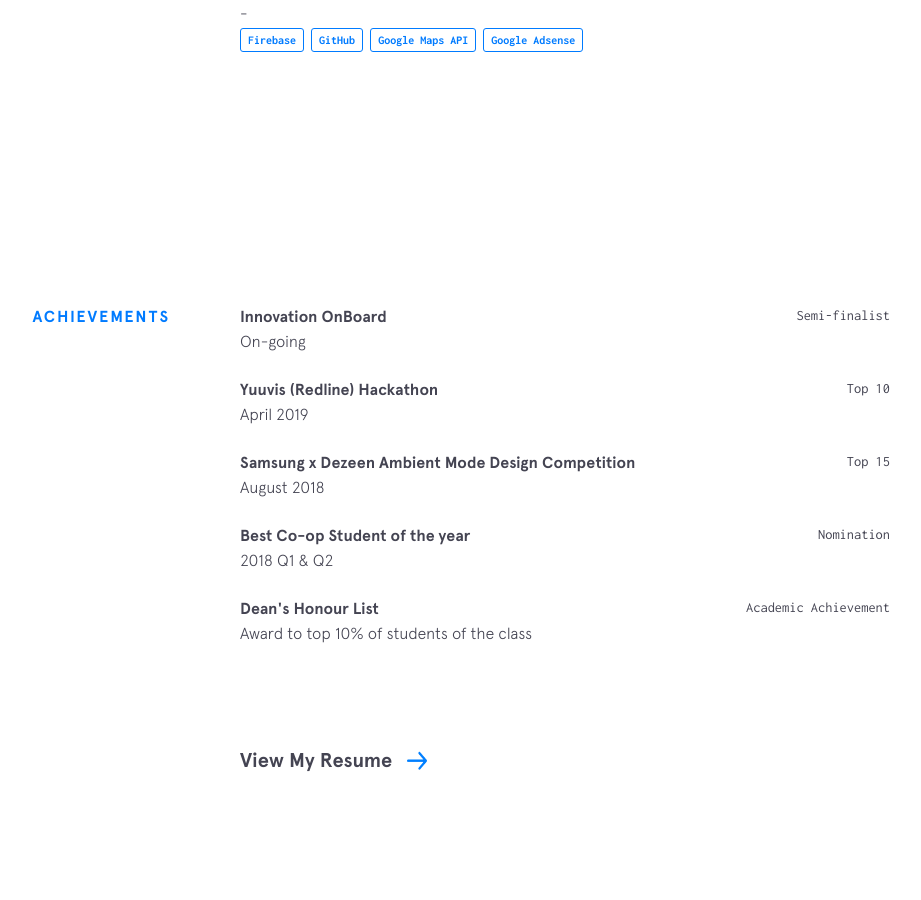
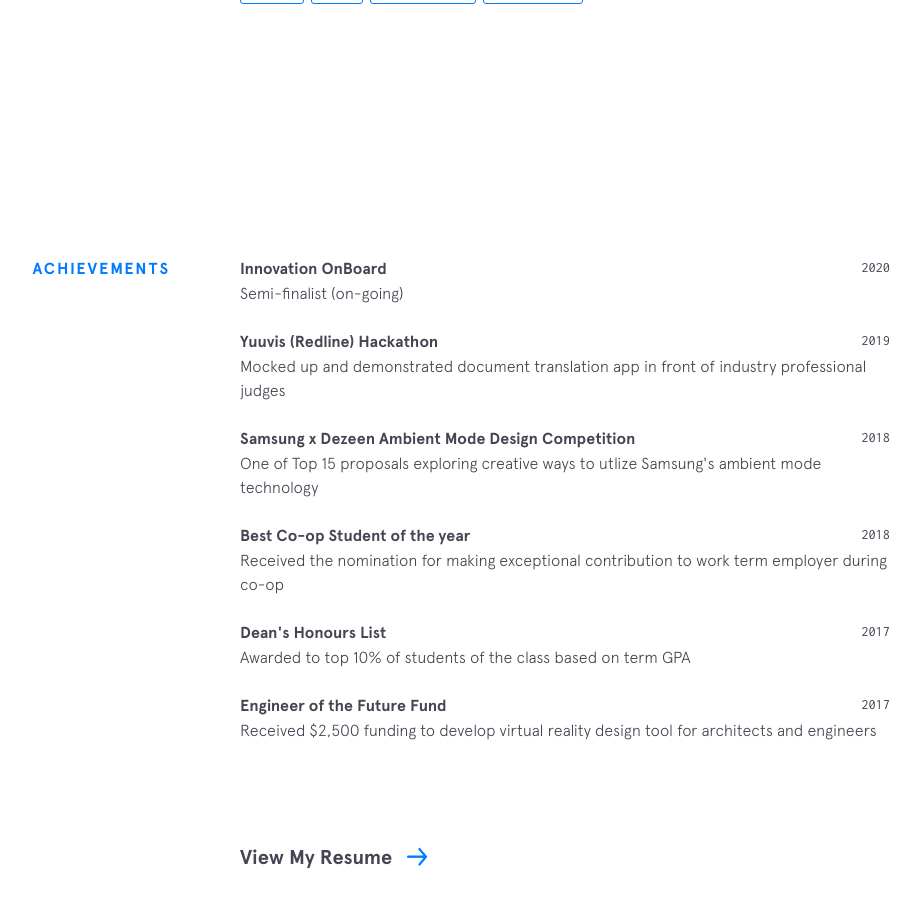
Before and after one commit to bennettoh/website-2020, a Jekyll site: the page built from index.html, in a window 1280 px wide and 900 px high, scrolled down 2289 px. Shown: the whole window, without its empty margins (210-1131 px from the left). Built offline with Jekyll 4.4.1, drawn with Linux system fonts in a browser that asks for light colours; nearby versions of some CDN libraries; some of the changed text lies outside the part shown.

Commit message:
updated contents

```diff
--- a/_data/experience.yml
+++ b/_data/experience.yml
@@ -1,24 +1,29 @@
 - company: Innovation OnBoard
-  url: https://www.upstatement.com/
-  time: Semi-finalist
-  position: On-going
+  url: https://www.innovationonboard.ca/
+  time: 2020
+  position: Semi-finalist (on-going)
 
 - company: Yuuvis (Redline) Hackathon
-  url: https://www.upstatement.com/
-  time: Top 10
-  position: April 2019
+  url: https://yuuvis.com/events/
+  time: 2019
+  position: Mocked up and demonstrated document translation app in front of industry professional judges
 
 - company: Samsung x Dezeen Ambient Mode Design Competition
-  url: https://web.northeastern.edu/scout/
-  time: Top 15
-  position: August 2018
+  url: https://www.dezeen.com/2018/08/20/top-15-designs-dezeen-samsung-tv-ambient-mode-competition/
+  time: 2018
+  position: One of Top 15 proposals exploring creative ways to utlize Samsung's ambient mode technology
 
 - company: Best Co-op Student of the year
-  url: https://www.apple.com/music/
-  time: Nomination
-  position: 2018 Q1 & Q2
+  url: https://uwaterloo.ca/co-operative-education/co-op-student-awards/co-op-student-year-awards
+  time: 2018
+  position: Received the nomination for making exceptional contribution to work term employer during co-op
 
-- company: Dean's Honour List
-  url: https://web.northeastern.edu/scout/
-  time: Academic Achievement
-  position: Award to top 10% of students of the class
+- company: Dean's Honours List
+  url: https://uwaterloo.ca/systems-design-engineering/deans-honours-list
+  time: 2017
+  position: Awarded to top 10% of students of the class based on term GPA
+
+- company: Engineer of the Future Fund
+  url: https://uwaterloo.ca/engineering/entrepreneurship/funding/engineer-future-trust
+  time: 2017
+  position: Received $2,500 funding to develop virtual reality design tool for architects and engineers
--- a/_includes/background.html
+++ b/_includes/background.html
@@ -21,6 +21,6 @@
       or crossing off another item on my bucket list.
     </p>
 
-    <!-- {% include employment-status.html %} -->
+    {% include employment-status.html %}
   </div>
 </section>
--- a/_includes/footer.html
+++ b/_includes/footer.html
@@ -1,7 +1,7 @@
 <footer class="footer">
   <div class="footer__copyright">
     <div class="top">
-      <span>This Jekyll Theme is Designed &amp; Developed by</span>
+      <span>Jekyll Theme Developed by</span>
     </div>
     <div class="bottom">
       <span>Brittany Chiang!</span>
--- a/_includes/skills.html
+++ b/_includes/skills.html
@@ -8,14 +8,6 @@
         <ul>
           {% for language in site.data.skills.languages %}
           <li class="skillz__category__item">{{language.item}}</li>
-          {% endfor %}
-        </ul>
-      </div>
-      <div class="skillz__category">
-        <div class="skillz__category__label">Frameworks</div>
-        <ul>
-          {% for framework in site.data.skills.frameworks %}
-          <li class="skillz__category__item">{{framework.item}}</li>
           {% endfor %}
         </ul>
       </div>
@@ -35,6 +27,14 @@
           {% endfor %}
         </ul>
       </div>
+      <div class="skillz__category">
+        <div class="skillz__category__label">Learning</div>
+        <ul>
+          {% for framework in site.data.skills.learning %}
+          <li class="skillz__category__item">{{framework.item}}</li>
+          {% endfor %}
+        </ul>
+      </div>
     </div>
   </div>
 </section>
--- a/index.html
+++ b/index.html
@@ -12,5 +12,5 @@ layout: default
   {% include experience.html %}
   {% include footer.html %}
   {% include top-button.html %}
-  {% include employment-status.html %}
+
 </div>
```
Also changed, not shown: _data/skills.yml (+7 -8 lines), img/og.PNG (added).
